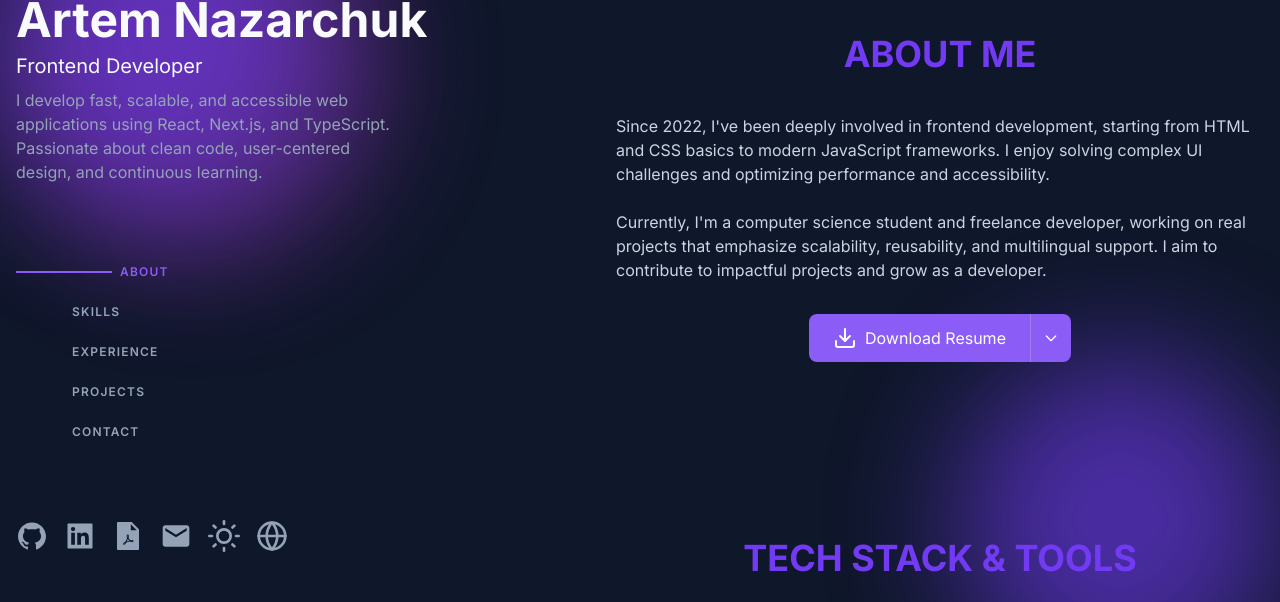
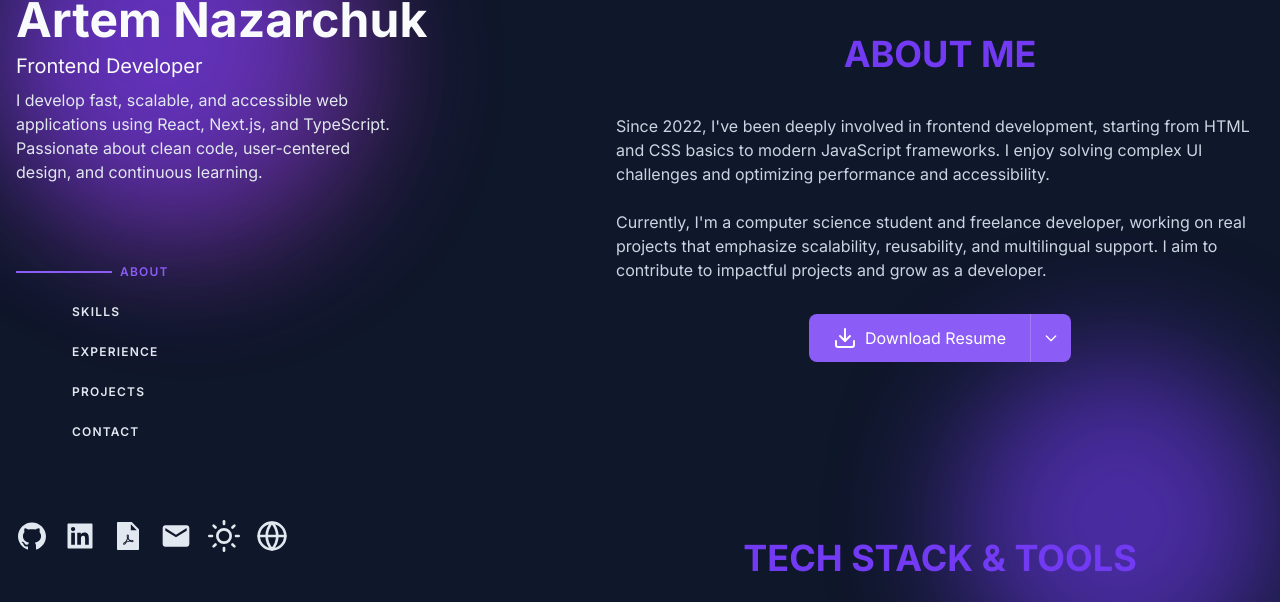
Before and after one commit to devnazarchuk/portfolio, a Next.js app: page / in a window 1280 px wide. Shown: the part 126-728 px from the top of the page. Built offline with nearby package versions, Linux system fonts and the light colour scheme; no server answers.

Commit message:
Optimized for performance and accessibility

```diff
--- a/app/globals.css
+++ b/app/globals.css
@@ -5,26 +5,26 @@
 :root {
     --background: #F7FAFC;
     --text-primary: #1A202C;
-    --text-secondary: #94a3b8;
+    --text-secondary: #64748b;
     --accent: #723bf3;
     --accent-hover: #7c3aed;
     --selection-bg: #8b5cf6;
     --selection-text: #f8fafc;
     --card: #FFFFFF;
-    --muted: #4A5568;
+    --muted: #2D3748;
     --card-bg: #F1F5F9;
 }
 
 .dark {
     --background: #0F172A;
     --text-primary: #F8FAFC;
-    --text-secondary: #94a3b8;
+    --text-secondary: #cbd5e1;
     --accent: #8b5cf6;
     --accent-hover: #7c3aed;
     --selection-bg: #8b5cf6;
     --selection-text: #f8fafc;
     --card: #1E293B;
-    --muted: #94A3B8;
+    --muted: #e2e8f0;
     --card-bg: #1E293B;
 }
 
--- a/app/layout.tsx
+++ b/app/layout.tsx
@@ -9,7 +9,6 @@ const inter = Inter({ subsets: ['latin'] });
 export const viewport: Viewport = {
     width: 'device-width',
     initialScale: 1,
-    maximumScale: 1,
 };
 
 export const metadata: Metadata = {
--- a/app/page.tsx
+++ b/app/page.tsx
@@ -7,17 +7,19 @@ import { AiFillFilePdf, AiFillGithub, AiFillLinkedin } from 'react-icons/ai';
 import { MdEmail } from 'react-icons/md';
 import { FiMoon, FiSun, FiGlobe, FiDownload, FiMenu, FiX } from 'react-icons/fi';
 import { textAnimation } from './lib/animation';
-import { Cursor } from './ui/cursor';
 import { Link as UiLink } from './ui/link';
 import { useTheme } from './context/ThemeContext';
 import { useLanguage } from './context/LanguageContext';
 import enMessages from '../messages/en.json';
 import deMessages from '../messages/de.json';
-import { Projects } from './ui/projects';
-import { Skills } from './ui/skills';
-import { About } from './ui/about';
-import { Experience } from './ui/experience';
-import { Contact } from './ui/contact';
+import dynamic from 'next/dynamic';
+
+const Cursor = dynamic(() => import('./ui/cursor').then(mod => mod.Cursor), { ssr: false });
+const About = dynamic(() => import('./ui/about').then(mod => mod.About));
+const Skills = dynamic(() => import('./ui/skills').then(mod => mod.Skills));
+const Experience = dynamic(() => import('./ui/experience').then(mod => mod.Experience));
+const Projects = dynamic(() => import('./ui/projects').then(mod => mod.Projects));
+const Contact = dynamic(() => import('./ui/contact').then(mod => mod.Contact));
 
 const messages = {
     en: enMessages,
```
Also changed, not shown: app/ui/skillTimeline.tsx (+1 -6 lines), 1 other file (tests, documents, lock files or other folders).
